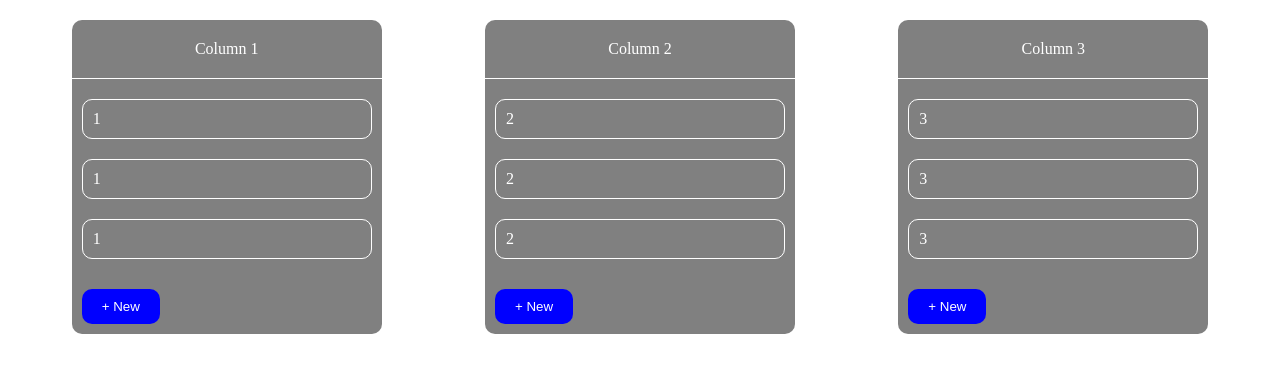
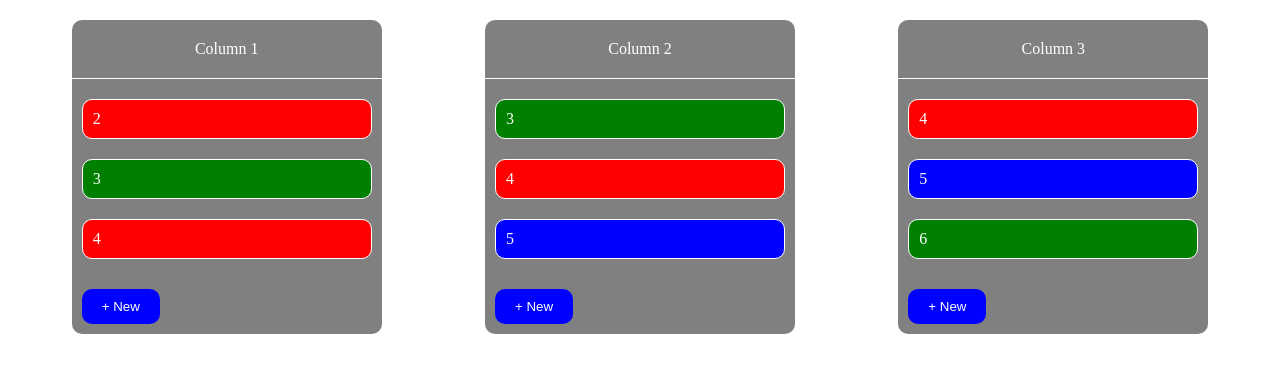
Before and after one commit to Maxx-N/funny-columns, an Angular app: page / in a window 1280 px wide. Shown: the top 372 px of the page. Built offline with nearby package versions, Linux system fonts and the light colour scheme.

Commit message:
adding the color logic

```diff
--- a/src/app/components/card/card.component.html
+++ b/src/app/components/card/card.component.html
@@ -1,3 +1,7 @@
-<div class="card">
+<div class="card" [ngClass]="{
+  'green': isDivisibleBy3(),
+  'blue': isDivisibleBy5(),
+  'yellow': isDivisibleBy3And5()
+}">
   {{ card.number }}
 </div>
--- a/src/app/components/card/card.component.scss
+++ b/src/app/components/card/card.component.scss
@@ -3,4 +3,16 @@
   border: 1px solid white;
   padding: 10px;
   border-radius: 10px;
+  background: red;
+
+  &.green {
+    background: green;
+  }
+  &.blue {
+    background: blue;
+  }
+  &.yellow {
+    background: yellow;
+    color: black;
+  }
 }
--- a/src/app/components/card/card.component.ts
+++ b/src/app/components/card/card.component.ts
@@ -12,4 +12,16 @@ export class CardComponent implements OnInit {
   constructor() {}
 
   ngOnInit(): void {}
+
+  isDivisibleBy3And5(): boolean {
+    return this.card.number % 3 === 0 && this.card.number % 5 === 0;
+  }
+
+  isDivisibleBy3(): boolean {
+    return !this.isDivisibleBy3And5() && this.card.number % 3 === 0;
+  }
+
+  isDivisibleBy5(): boolean {
+    return !this.isDivisibleBy3And5() && this.card.number % 5 === 0;
+  }
 }
--- a/src/app/services/column.service.ts
+++ b/src/app/services/column.service.ts
@@ -15,20 +15,19 @@ export class ColumnService {
   createCard(columnId: number, number: number): void {
     this.lastId++;
     const col: IColumn = this.columns.find((col) => col.id === columnId)!;
-    col.cards.push({id: this.lastId, number});
+    col.cards.push({ id: this.lastId, number });
   }
 
   private setColumns(): void {
     for (let i = 1; i <= 3; i++) {
       const column = {
         id: i,
-        cards: [
-          { id: i, number: i },
-          { id: i, number: i },
-          { id: i, number: i },
-        ],
+        cards: [],
       };
       this.columns.push(column);
+      for (let j = 1; j <= 3; j++) {
+        this.createCard(column.id, i + j);
+      }
     }
   }
 }
```
